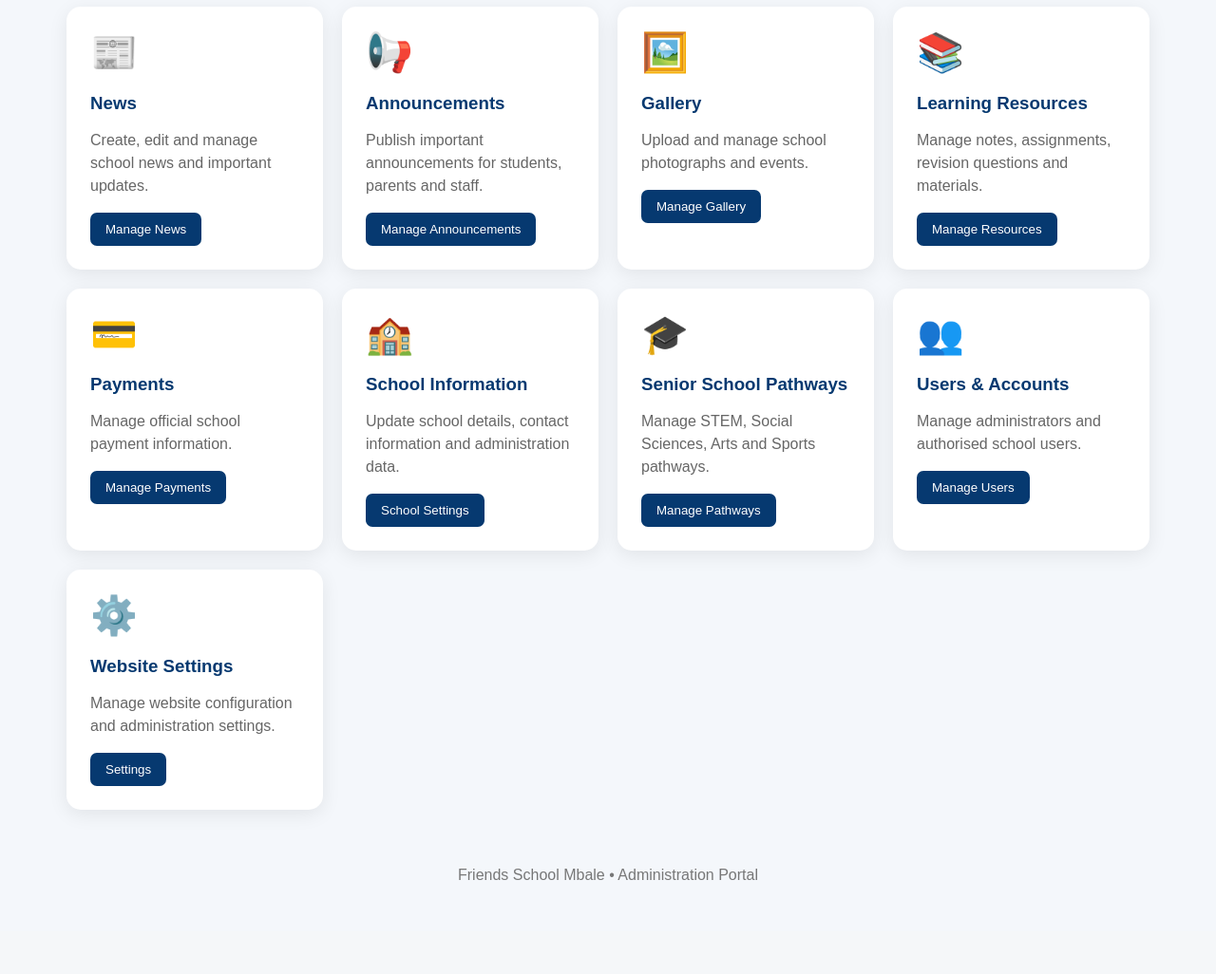
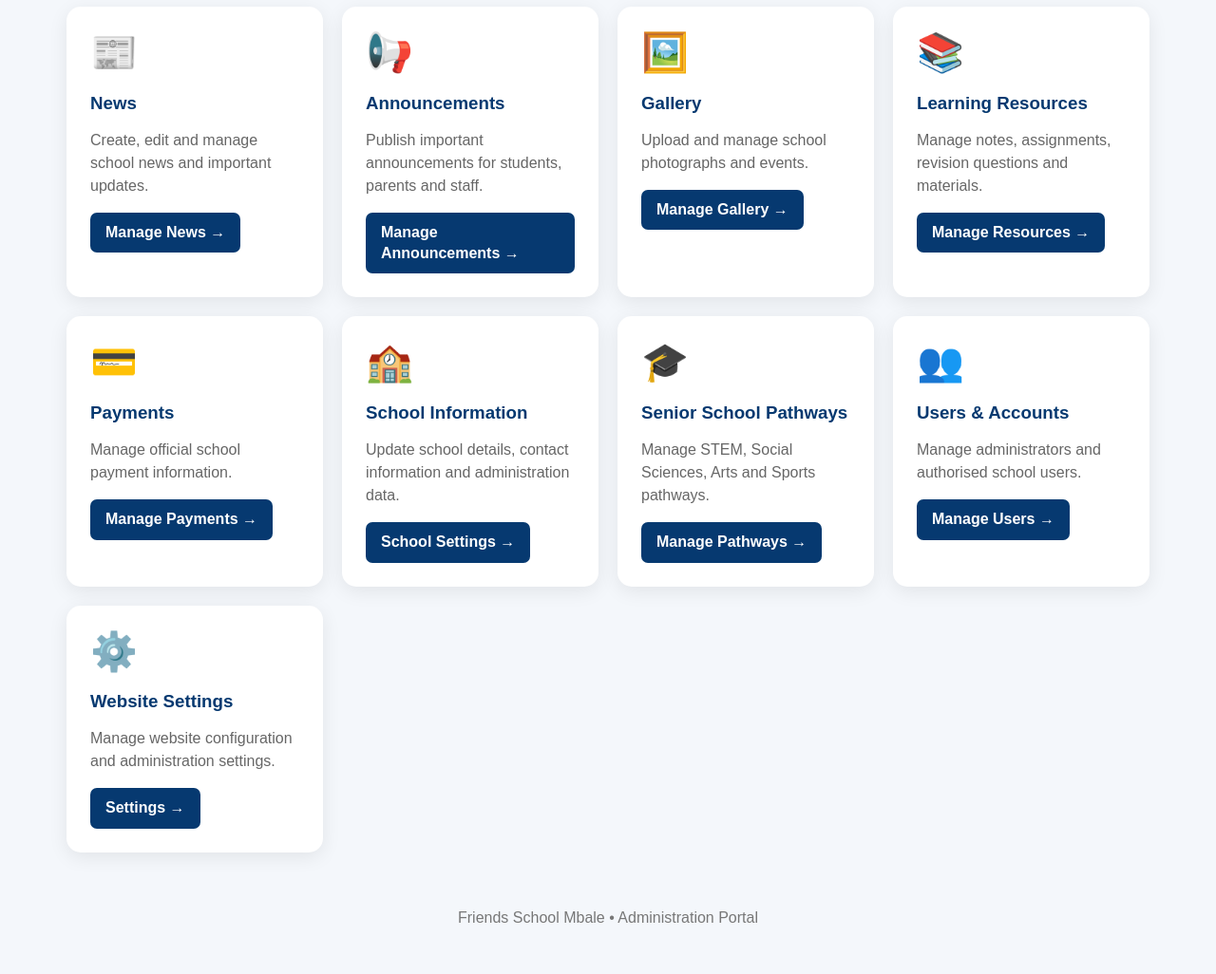
Before and after one commit to johnnychess43/mbale-high-website, a Flask app: page /admin in a window 1280 px wide. Shown: the part 213-1239 px from the top of the page at 95% size. Before the commit the page ends 1140 px from the top, so only its background shows below. Run offline with Flask 3, Linux system fonts and the light colour scheme; the visitor is signed in with stand-in values (Sample User, id 1).

Commit message:
Wire every admin dashboard action to its section page

```diff
--- a/templates/admin_dashboard.html
+++ b/templates/admin_dashboard.html
@@ -98,20 +98,26 @@
             line-height: 1.5;
         }
 
-        .card button {
+        .card-link {
+            display: inline-block;
             border: none;
             background: #063970;
             color: white;
-
+            text-decoration: none;
             padding: 10px 16px;
-
             border-radius: 7px;
-
             cursor: pointer;
+            font-weight: 700;
+            line-height: 1.4;
+            transition: background .2s ease, transform .2s ease;
         }
 
-        .card button:hover {
+        .card-link:hover,
+        .card-link:focus-visible {
             background: #0b5fa5;
+            transform: translateY(-1px);
+            outline: 3px solid rgba(11, 95, 165, .25);
+            outline-offset: 2px;
         }
 
         .footer {
@@ -203,9 +209,7 @@
                 and important updates.
             </p>
 
-            <button>
-                Manage News
-            </button>
+            <a class="card-link" href="{{ url_for('admin_section', section_key='news') }}">Manage News →</a>
 
         </div>
 
@@ -227,9 +231,7 @@
                 for students, parents and staff.
             </p>
 
-            <button>
-                Manage Announcements
-            </button>
+            <a class="card-link" href="{{ url_for('admin_section', section_key='announcements') }}">Manage Announcements →</a>
 
         </div>
 
@@ -251,9 +253,7 @@
                 and events.
             </p>
 
-            <button>
-                Manage Gallery
-            </button>
+            <a class="card-link" href="{{ url_for('admin_section', section_key='gallery') }}">Manage Gallery →</a>
 
         </div>
 
@@ -275,9 +275,7 @@
                 revision questions and materials.
             </p>
 
-            <button>
-                Manage Resources
-            </button>
+            <a class="card-link" href="{{ url_for('admin_section', section_key='resources') }}">Manage Resources →</a>
 
         </div>
 
@@ -299,9 +297,7 @@
                 information.
             </p>
 
-            <button>
-                Manage Payments
-            </button>
+            <a class="card-link" href="{{ url_for('admin_section', section_key='payments') }}">Manage Payments →</a>
 
         </div>
 
@@ -323,9 +319,7 @@
                 information and administration data.
             </p>
 
-            <button>
-                School Settings
-            </button>
+            <a class="card-link" href="{{ url_for('admin_section', section_key='school') }}">School Settings →</a>
 
         </div>
 
@@ -347,9 +341,7 @@
                 Arts and Sports pathways.
             </p>
 
-            <button>
-                Manage Pathways
-            </button>
+            <a class="card-link" href="{{ url_for('admin_section', section_key='pathways') }}">Manage Pathways →</a>
 
         </div>
 
@@ -371,9 +363,7 @@
                 authorised school users.
             </p>
 
-            <button>
-                Manage Users
-            </button>
+            <a class="card-link" href="{{ url_for('admin_section', section_key='users') }}">Manage Users →</a>
 
         </div>
 
@@ -395,9 +385,7 @@
                 and administration settings.
             </p>
 
-            <button>
-                Settings
-            </button>
+            <a class="card-link" href="{{ url_for('admin_section', section_key='settings') }}">Settings →</a>
 
         </div>
 
```
